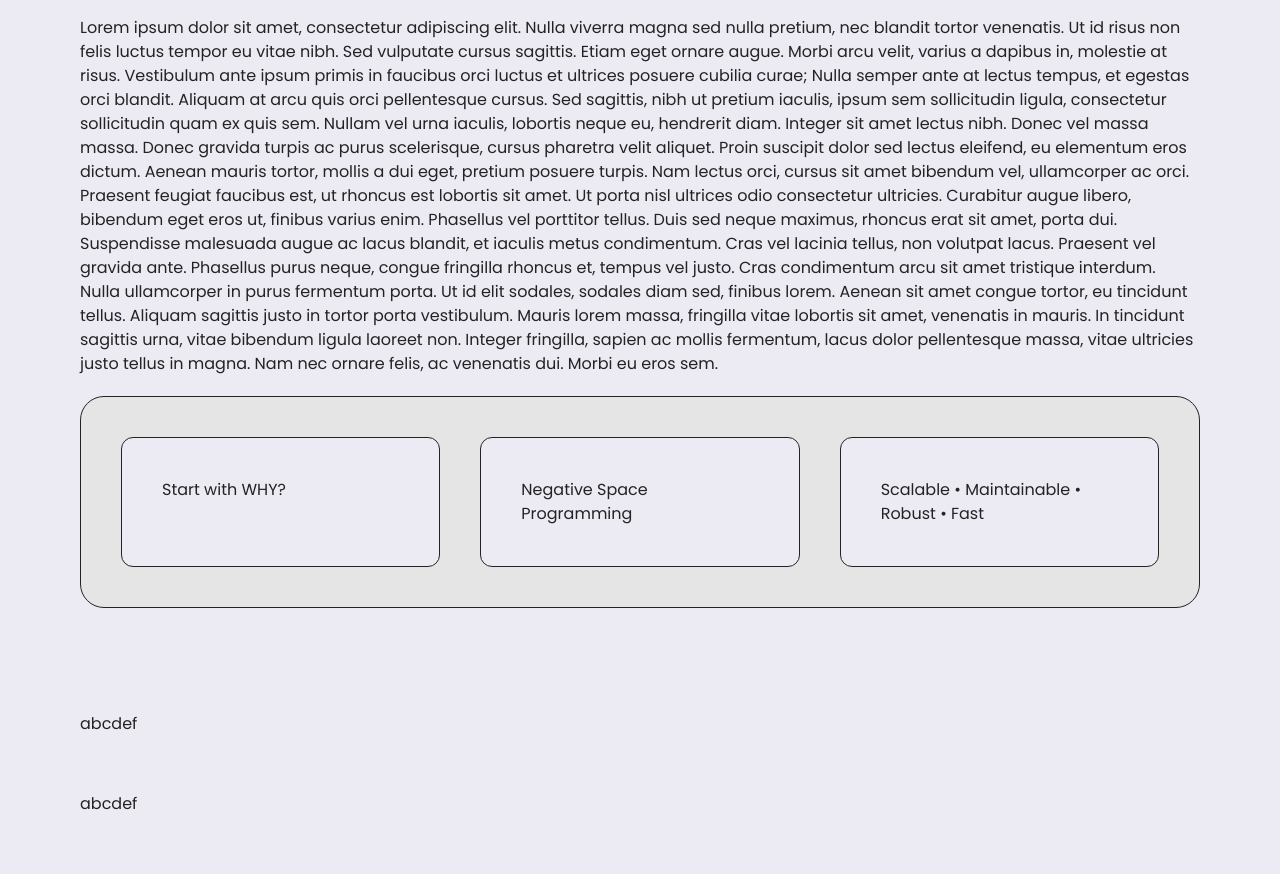
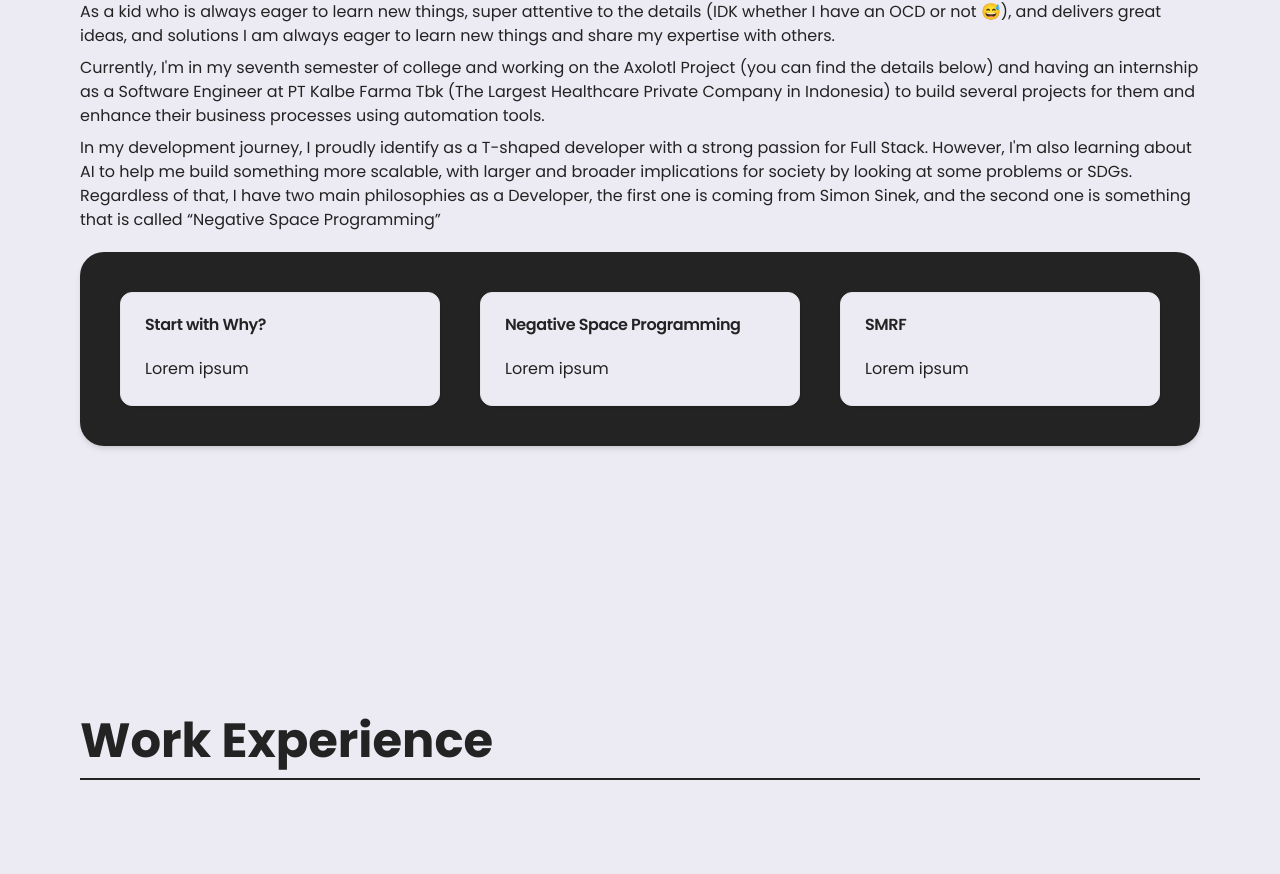
Before and after one commit to iannn07/Portfolio, a Next.js app: page /home in a window 1280 px wide. Shown: the part 1888-2762 px from the top of the page. Built offline with nearby package versions, Linux system fonts and the light colour scheme.

Commit message:
fix: Work Experience Section

```diff
--- a/src/app/(pages)/home/(sections)/HomeSection4.tsx
+++ b/src/app/(pages)/home/(sections)/HomeSection4.tsx
@@ -1,3 +1,4 @@
+import { Card, CardContent, CardHeader, CardTitle } from '@/components/ui/card'
 import { Separator } from '@/components/ui/separator'
 import { motion, useScroll, useTransform } from 'framer-motion'
 import { useRef } from 'react'
@@ -17,10 +18,33 @@ function HomeSection4() {
   const slideBox = useTransform(scrollYProgress, [0.1, 0.3], [150, 0])
   const showPatronus = useTransform(scrollYProgress, [0.1, 0.3], [0, 1])
 
+  const showPatronusDescription = useTransform(
+    scrollYProgress,
+    [0.1, 0.3],
+    [0, 1],
+  )
+
+  const titles = ['Start with Why?', 'Negative Space Programming', 'SMRF']
+
+  const contents = ['Lorem ipsum', 'Lorem ipsum', 'Lorem ipsum']
+
+  const renderCard = (titles: string[], contents: string[]) => {
+    return titles.map((title, index) => (
+      <Card key={index} className="bg-primary">
+        <CardHeader>
+          <CardTitle>{title}</CardTitle>
+        </CardHeader>
+        <CardContent>
+          <p>{contents[index]}</p>
+        </CardContent>
+      </Card>
+    ))
+  }
+
   return (
     <div ref={container} className="flex min-h-screen w-full flex-col gap-5">
       <div className="flex w-full flex-col justify-center gap-2">
-        <h1 className="text-heading-1 font-bold">Expecto Patronum!</h1>
+        <h1 className="text-heading-2 font-bold">Expecto Patronum!</h1>
         <motion.div
           style={{ width: separatorDynamicWidth }}
           className="max-w-full"
@@ -29,56 +53,43 @@ function HomeSection4() {
         </motion.div>
       </div>
 
-      <h1>
-        Lorem ipsum dolor sit amet, consectetur adipiscing elit. Nulla viverra
-        magna sed nulla pretium, nec blandit tortor venenatis. Ut id risus non
-        felis luctus tempor eu vitae nibh. Sed vulputate cursus sagittis. Etiam
-        eget ornare augue. Morbi arcu velit, varius a dapibus in, molestie at
-        risus. Vestibulum ante ipsum primis in faucibus orci luctus et ultrices
-        posuere cubilia curae; Nulla semper ante at lectus tempus, et egestas
-        orci blandit. Aliquam at arcu quis orci pellentesque cursus. Sed
-        sagittis, nibh ut pretium iaculis, ipsum sem sollicitudin ligula,
-        consectetur sollicitudin quam ex quis sem. Nullam vel urna iaculis,
-        lobortis neque eu, hendrerit diam. Integer sit amet lectus nibh. Donec
-        vel massa massa. Donec gravida turpis ac purus scelerisque, cursus
-        pharetra velit aliquet. Proin suscipit dolor sed lectus eleifend, eu
-        elementum eros dictum. Aenean mauris tortor, mollis a dui eget, pretium
-        posuere turpis. Nam lectus orci, cursus sit amet bibendum vel,
-        ullamcorper ac orci. Praesent feugiat faucibus est, ut rhoncus est
-        lobortis sit amet. Ut porta nisl ultrices odio consectetur ultricies.
-        Curabitur augue libero, bibendum eget eros ut, finibus varius enim.
-        Phasellus vel porttitor tellus. Duis sed neque maximus, rhoncus erat sit
-        amet, porta dui. Suspendisse malesuada augue ac lacus blandit, et
-        iaculis metus condimentum. Cras vel lacinia tellus, non volutpat lacus.
-        Praesent vel gravida ante. Phasellus purus neque, congue fringilla
-        rhoncus et, tempus vel justo. Cras condimentum arcu sit amet tristique
-        interdum. Nulla ullamcorper in purus fermentum porta. Ut id elit
-        sodales, sodales diam sed, finibus lorem. Aenean sit amet congue tortor,
-        eu tincidunt tellus. Aliquam sagittis justo in tortor porta vestibulum.
-        Mauris lorem massa, fringilla vitae lobortis sit amet, venenatis in
-        mauris. In tincidunt sagittis urna, vitae bibendum ligula laoreet non.
-        Integer fringilla, sapien ac mollis fermentum, lacus dolor pellentesque
-        massa, vitae ultricies justo tellus in magna. Nam nec ornare felis, ac
-        venenatis dui. Morbi eu eros sem.
-      </h1>
+      <motion.div
+        style={{ opacity: showPatronusDescription }}
+        className="flex flex-col gap-2"
+      >
+        <p>
+          As a kid who is always eager to learn new things, super attentive to
+          the details (IDK whether I have an OCD or not 😅), and delivers great
+          ideas, and solutions I am always eager to learn new things and share
+          my expertise with others.
+        </p>
+        <p>
+          Currently, I&apos;m in my seventh semester of college and working on
+          the Axolotl Project (you can find the details below) and having an
+          internship as a Software Engineer at PT Kalbe Farma Tbk (The Largest
+          Healthcare Private Company in Indonesia) to build several projects for
+          them and enhance their business processes using automation tools.
+        </p>
+        <p>
+          In my development journey, I proudly identify as a T-shaped developer
+          with a strong passion for Full Stack. However, I&apos;m also learning
+          about AI to help me build something more scalable, with larger and
+          broader implications for society by looking at some problems or SDGs.
+          Regardless of that, I have two main philosophies as a Developer, the
+          first one is coming from Simon Sinek, and the second one is something
+          that is called “Negative Space Programming”
+        </p>
+      </motion.div>
 
       <motion.div
-        className="grid h-full w-full grid-cols-3 gap-5 rounded-3xl border border-background bg-background-secondary p-5 text-background md:gap-10 md:p-10"
+        className="grid h-full w-full grid-cols-3 gap-5 rounded-3xl bg-background p-5 text-background shadow-md md:gap-10 md:p-10"
         style={{
           scale,
           y: slideBox,
           opacity: showPatronus,
         }}
       >
-        <div className="rounded-xl border border-background bg-primary p-5 md:p-10">
-          Start with WHY?
-        </div>
-        <div className="rounded-xl border border-background bg-primary p-5 md:p-10">
-          Negative Space Programming
-        </div>
-        <div className="rounded-xl border border-background bg-primary p-5 md:p-10">
-          Scalable • Maintainable • Robust • Fast
-        </div>
+        {renderCard(titles, contents)}
       </motion.div>
     </div>
   )
--- /dev/null
+++ b/src/app/(pages)/home/(sections)/HomeSection5.tsx
@@ -0,0 +1,59 @@
+import HomeJobTitle from '@/components/ui/home-job-title'
+import { Separator } from '@/components/ui/separator'
+import { motion, useScroll, useTransform } from 'framer-motion'
+import { useRef } from 'react'
+
+function HomeSection5() {
+  const container = useRef(null)
+
+  const { scrollYProgress } = useScroll({
+    target: container,
+    offset: ['start end', 'end start'],
+  })
+
+  const expandSeparator = useTransform(scrollYProgress, [0, 0.25], [0, 100])
+  const separatorDynamicWidth = useTransform(expandSeparator, (v) => `${v}%`)
+
+  const opacity = useTransform(scrollYProgress, [0.1, 0.3], [0, 1])
+
+  const jobTitles = [
+    { title: 'SWE I', start: 0.1, end: 0.2 },
+    { title: 'SWE I', start: 0.2, end: 0.3 },
+    { title: 'SWE I', start: 0.3, end: 0.4 },
+    { title: 'SWE I', start: 0.4, end: 0.5 },
+  ]
+
+  return (
+    <div
+      ref={container}
+      className="flex min-h-screen w-full flex-col gap-10 md:gap-20"
+    >
+      <div className="flex w-full flex-col justify-center gap-2">
+        <h1 className="text-heading-2 font-bold">Work Experience</h1>
+        <motion.div
+          style={{ width: separatorDynamicWidth }}
+          className="max-w-full"
+        >
+          <Separator className="bg-background" />
+        </motion.div>
+      </div>
+
+      <motion.div
+        className="flex h-full w-full flex-col gap-10 text-background md:gap-20"
+        style={{ opacity }}
+      >
+        {jobTitles.map((jobTitle, index) => (
+          <HomeJobTitle
+            key={index}
+            title={jobTitle.title}
+            scrollYProgress={scrollYProgress}
+            start={jobTitle.start}
+            end={jobTitle.end}
+          />
+        ))}
+      </motion.div>
+    </div>
+  )
+}
+
+export default HomeSection5
--- a/src/app/(pages)/home/page.tsx
+++ b/src/app/(pages)/home/page.tsx
@@ -7,6 +7,7 @@ import HomeSection1 from './(sections)/HomeSection1'
 import HomeSection2 from './(sections)/HomeSection2'
 import HomeSection3 from './(sections)/HomeSection3'
 import HomeSection4 from './(sections)/HomeSection4'
+import HomeSection5 from './(sections)/HomeSection5'
 
 function Homepage() {
   const { scrollYProgress } = useScroll()
@@ -43,6 +44,7 @@ function Homepage() {
         <HomeSection3 scrollYProgress={scrollYProgress} />
         <div className="px-20">
           <HomeSection4 />
+          <HomeSection5 />
           <div className="h-20">abcdef</div>
           <div className="h-20">abcdef</div>
           <div className="h-20">abcdef</div>
--- /dev/null
+++ b/src/components/ui/home-job-title.tsx
@@ -0,0 +1,53 @@
+import { IconArrowRight } from '@tabler/icons-react'
+import { motion, MotionValue, useAnimation, useTransform } from 'framer-motion'
+import { Separator } from './separator'
+
+interface HomeJobTitleProps {
+  title: string
+  hoverWidth?: number
+  scrollYProgress: MotionValue<number>
+  start: number
+  end: number
+}
+
+function HomeJobTitle({
+  title,
+  hoverWidth = 290,
+  scrollYProgress,
+  start,
+  end,
+}: HomeJobTitleProps) {
+  const control = useAnimation()
+
+  const opacity = useTransform(scrollYProgress, [start, end], [0, 1])
+
+  return (
+    <motion.div
+      className="flex h-20 w-full items-center justify-between gap-2"
+      onMouseEnter={() => control.start({ width: hoverWidth })}
+      onMouseLeave={() => control.start({ width: 0 })}
+      style={{ opacity }}
+    >
+      <div className="flex w-fit flex-col gap-2">
+        <h1 className="text-heading-4">{title}</h1>
+        <motion.div
+          animate={control}
+          initial={{ width: 0 }}
+          transition={{ duration: 0.3 }}
+        >
+          <Separator className="bg-background" />
+        </motion.div>
+      </div>
+      <IconArrowRight size={32} />
+    </motion.div>
+  )
+}
+
+interface HomeJobTitleProps {
+  title: string
+  hoverWidth?: number
+  start: number
+  end: number
+}
+
+export default HomeJobTitle
--- a/src/components/ui/separator.tsx
+++ b/src/components/ui/separator.tsx
@@ -19,7 +19,7 @@ const Separator = React.forwardRef<
       orientation={orientation}
       className={cn(
         'shrink-0 bg-border',
-        orientation === 'horizontal' ? 'h-1 w-full' : 'h-full w-1',
+        orientation === 'horizontal' ? 'h-[2px] w-full' : 'h-full w-[2px]',
         className,
       )}
       {...props}
```
